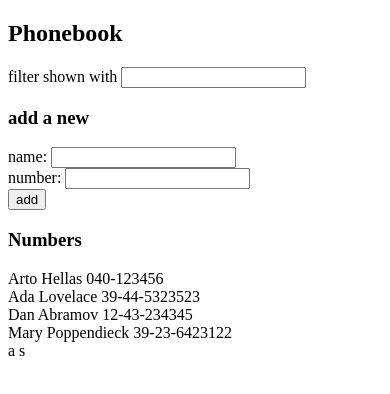
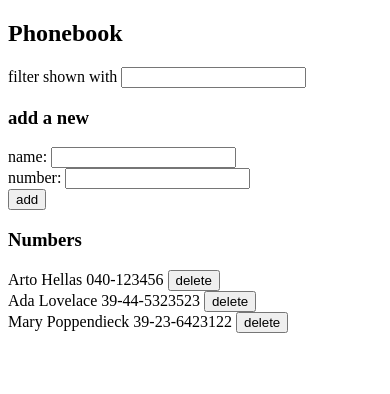
Before and after one commit to Aniketh896/FullStackOpen, a React (Create React App) app in the folder part2/phonebook/: page / in a window 390 px wide. Shown: the top 394 px of the page. Built offline with nearby package versions, Linux system fonts and the light colour scheme; data requests are answered from the project's data file.

Commit message:
Exercise 2.17: Phonebook Step-9

```diff
--- a/part2/phonebook/db.json
+++ b/part2/phonebook/db.json
@@ -11,19 +11,9 @@
       "id": 2
     },
     {
-      "name": "Dan Abramov",
-      "number": "12-43-234345",
-      "id": 3
-    },
-    {
       "name": "Mary Poppendieck",
       "number": "39-23-6423122",
       "id": 4
-    },
-    {
-      "name": "a",
-      "number": "s",
-      "id": 5
     }
   ]
 }
--- a/part2/phonebook/src/App.js
+++ b/part2/phonebook/src/App.js
@@ -37,6 +37,22 @@ const App = () => {
     setNewFilter('')
   }
 
+  const handleDeleteOf = (id) => {
+
+    const personFound = persons.find(person => person.id === id)
+
+    if (window.confirm(`Delete ${personFound.name} ?`)) {
+      personsService
+        .deletePerson(id)
+        .then(() => {
+          setPersons((persons.filter(person => person.id !== id)))
+          setNewName('')
+          setNewNumber('')
+          setNewFilter('')
+        })
+    }
+  }
+
   const handleNameChange = (event) => setNewName(event.target.value)
   const handleNumberChange = (event) => setNewNumber(event.target.value)
   const handleFilterChange = (event) => setNewFilter(event.target.value)
@@ -67,7 +83,10 @@ const App = () => {
       <h3>Numbers</h3>
 
       {personsToShow.map((person) =>
-        <Persons key={person.id} person={person} />
+        <Persons
+          key={person.id}
+          person={person}
+          handleDelete={() => handleDeleteOf(person.id)}/>
       )}
     </div>
   )
--- a/part2/phonebook/src/components/Persons.js
+++ b/part2/phonebook/src/components/Persons.js
@@ -1,7 +1,11 @@
 import React from 'react'
 
-const Name = props => <> {props.person.name} {props.person.number} <br /> </>
+const Name = props => (
+        <>
+            {props.person.name} {props.person.number} <button onClick={props.handleDelete}> delete </button> <br />
+        </>
+)
 
-const Persons = props => <div> <Name person={props.person} /> </div>
+const Persons = props => <div> <Name person={props.person} handleDelete={props.handleDelete} /> </div>
 
 export default Persons
--- a/part2/phonebook/src/services/persons.js
+++ b/part2/phonebook/src/services/persons.js
@@ -12,4 +12,9 @@ const create = newObject => {
   return request.then(response => response.data)
 }
 
-export default { getAll, create }
+const deletePerson = id => {
+  const request = axios.delete(`${baseUrl}/${id}`)
+  return request
+}
+
+export default { getAll, create, deletePerson }
```
